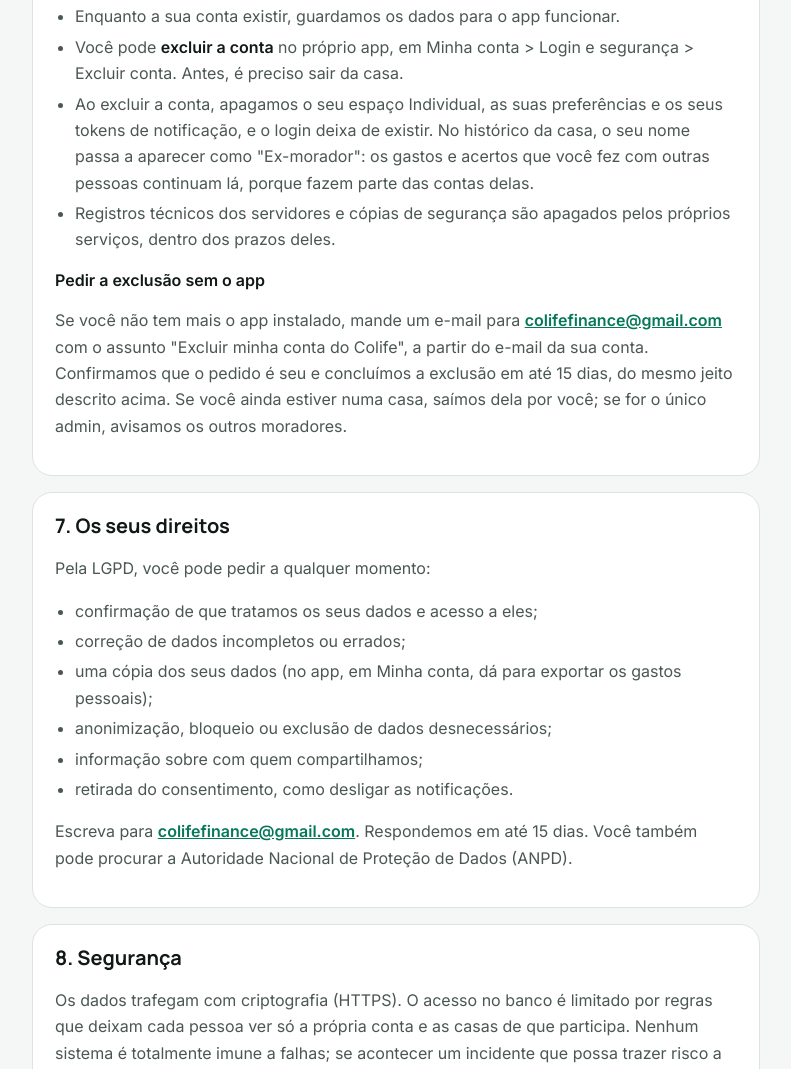
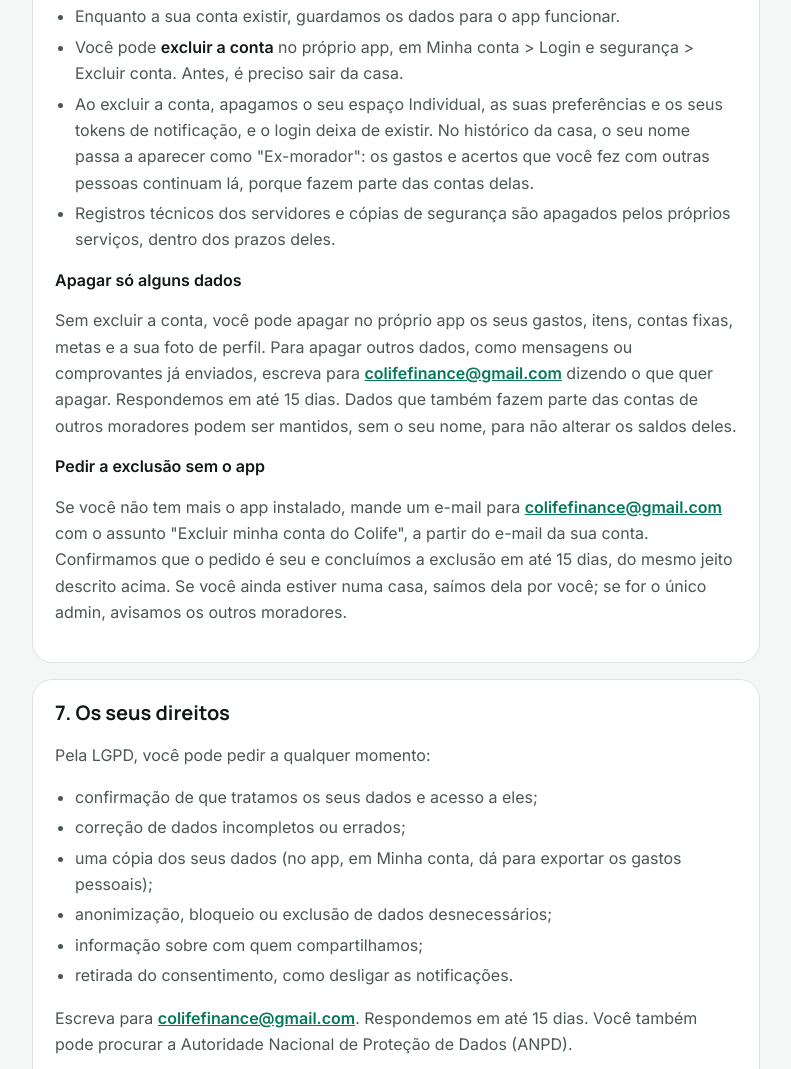
Before and after one commit to lucasdasilvayamashita-collab/colife-privacidade, a plain HTML site: page index.html in a window 1280 px wide. Shown: the part 3217-4286 px from the top of the page, without its empty margins (244-1035 px from the left). Drawn offline with Linux system fonts and the light colour scheme.

Commit message:
Como apagar só parte dos dados

```diff
--- a/index.html
+++ b/index.html
@@ -133,6 +133,8 @@
       <li>Ao excluir a conta, apagamos o seu espaço Individual, as suas preferências e os seus tokens de notificação, e o login deixa de existir. No histórico da casa, o seu nome passa a aparecer como "Ex-morador": os gastos e acertos que você fez com outras pessoas continuam lá, porque fazem parte das contas delas.</li>
       <li>Registros técnicos dos servidores e cópias de segurança são apagados pelos próprios serviços, dentro dos prazos deles.</li>
     </ul>
+    <h3>Apagar só alguns dados</h3>
+    <p>Sem excluir a conta, você pode apagar no próprio app os seus gastos, itens, contas fixas, metas e a sua foto de perfil. Para apagar outros dados, como mensagens ou comprovantes já enviados, escreva para <a href="mailto:colifefinance@gmail.com?subject=Apagar%20dados%20do%20Colife">colifefinance@gmail.com</a> dizendo o que quer apagar. Respondemos em até 15 dias. Dados que também fazem parte das contas de outros moradores podem ser mantidos, sem o seu nome, para não alterar os saldos deles.</p>
     <h3>Pedir a exclusão sem o app</h3>
     <p>Se você não tem mais o app instalado, mande um e-mail para <a href="mailto:colifefinance@gmail.com?subject=Excluir%20minha%20conta%20do%20Colife">colifefinance@gmail.com</a> com o assunto "Excluir minha conta do Colife", a partir do e-mail da sua conta. Confirmamos que o pedido é seu e concluímos a exclusão em até 15 dias, do mesmo jeito descrito acima. Se você ainda estiver numa casa, saímos dela por você; se for o único admin, avisamos os outros moradores.</p>
   </section>
```
